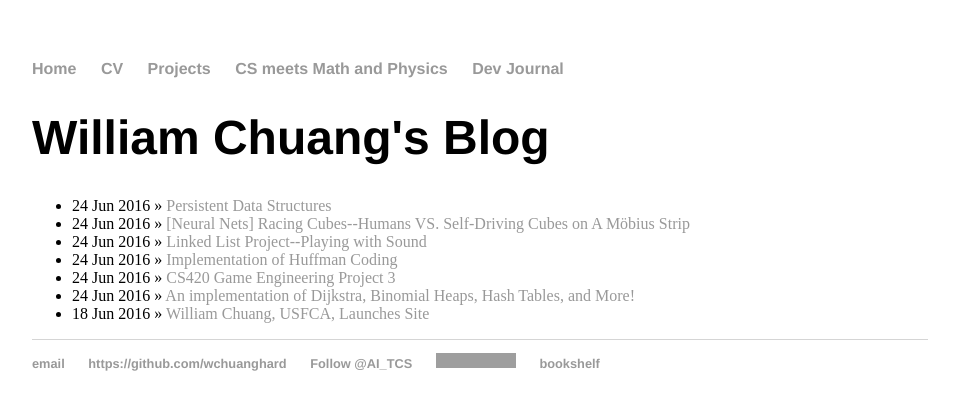
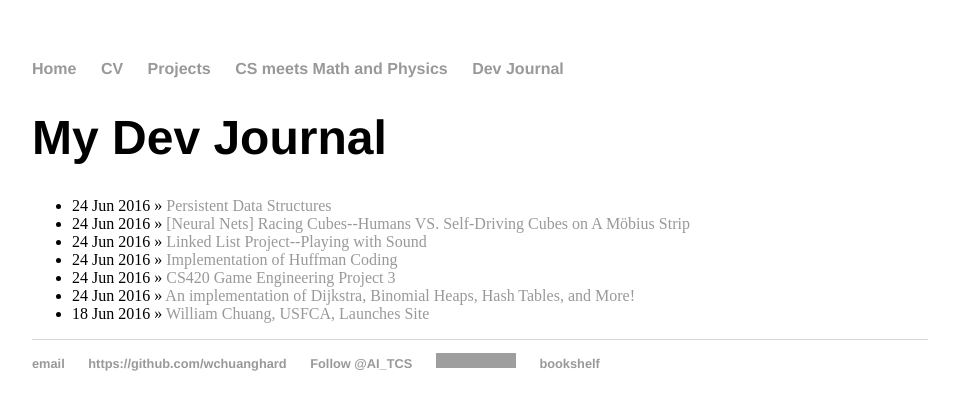
Before and after one commit to williamchuang/williamchuang.github.io, a Jekyll site: the page built from blog/index.html, in a window 1280 px wide. Shown: the top 410 px of the page, without its empty margins (160-1119 px from the left). Built offline with Jekyll 4.4.1, drawn with Linux system fonts in a browser that asks for light colours; comment, search, counter and statistics services are not loaded; grey boxes are pictures that could not be loaded.

Commit message:
Update index.html

```diff
--- a/blog/index.html
+++ b/blog/index.html
@@ -1,6 +1,6 @@
 ---
 layout: default
-title: William Chuang's Blog
+title: My Dev Journal
 ---
 	<h1>{{ page.title }}</h1>
 	<ul class="blog">
```
